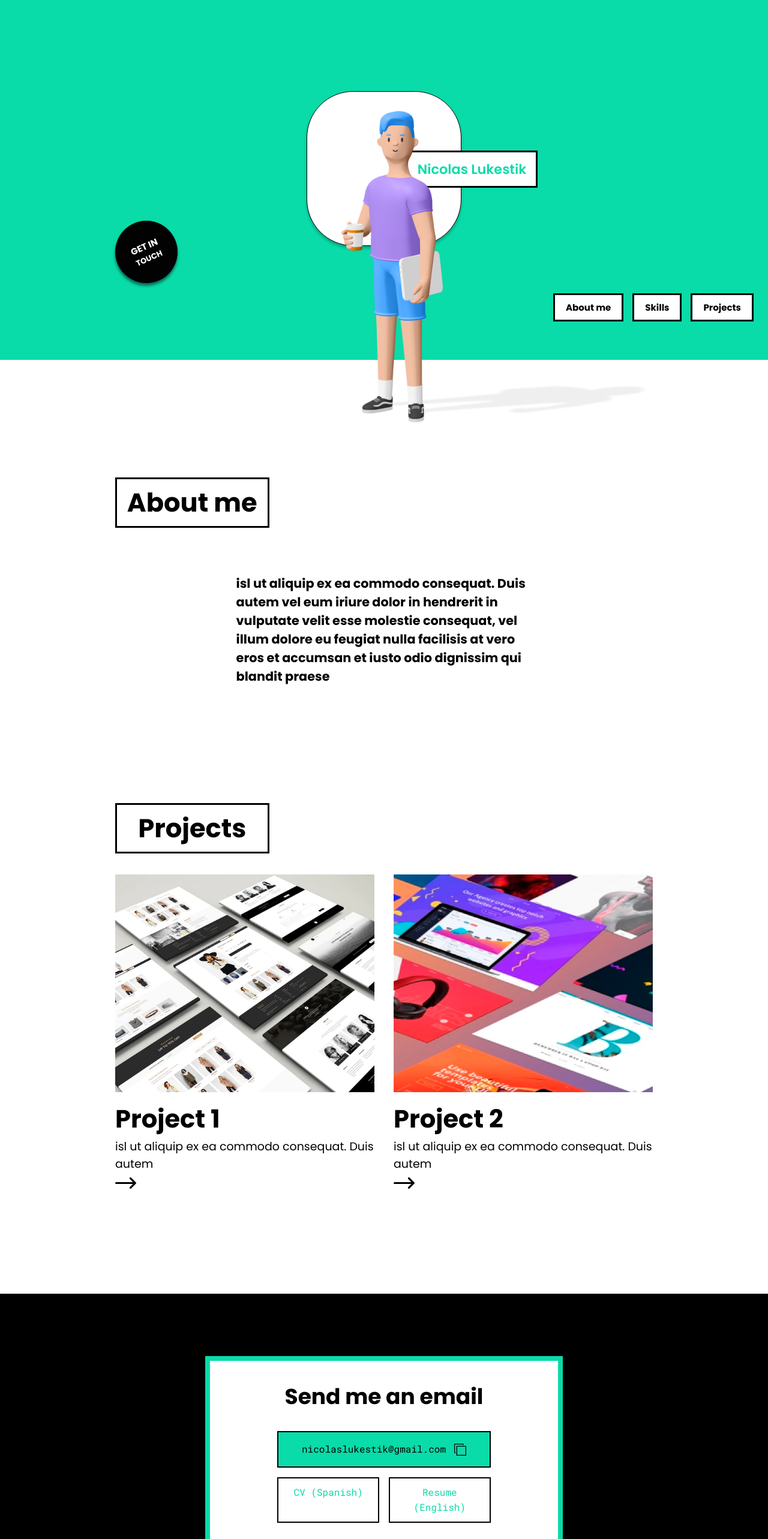
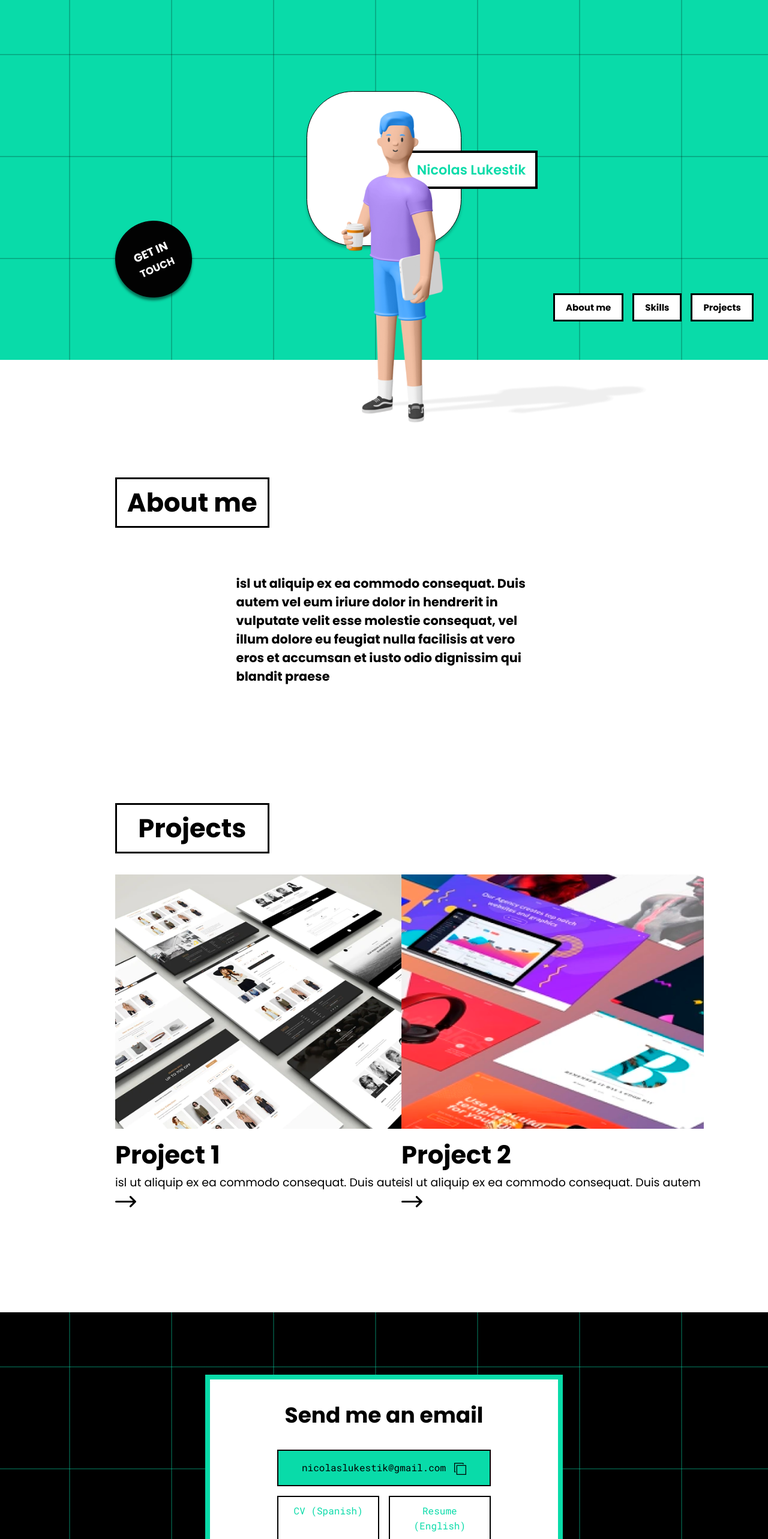
Before and after one commit to nlukestik/MyPortfolio, a React (Create React App) app: page / in a window 1280 px wide. Shown: the top 2566 px of the page at 60% size. Built offline with nearby package versions, Linux system fonts and the light colour scheme.

Commit message:
Minor design modifications

```diff
--- a/package.json
+++ b/package.json
@@ -36,5 +36,10 @@
       "last 1 firefox version",
       "last 1 safari version"
     ]
+  },
+  "devDependencies": {
+    "sass": "^1.39.2",
+    "sass-loader": "^10.2.0",
+    "webpack": "^4.44.2"
   }
 }
--- a/src/App.jsx
+++ b/src/App.jsx
@@ -16,8 +16,10 @@ const useStyles = makeStyles({
 		alignItems: "center",
 		minHeight: "75vh",
 		color: "white",
-		background: "#09DBA9",
-		backgroundSize: "cover",
+		backgroundColor: "#09DBA9",
+    backgroundImage: "linear-gradient(to right, rgba(0, 0, 0, 0.2) 2px, transparent 1px), linear-gradient(to bottom, rgba(0, 0, 0, 0.2) 2px, transparent 1px)",
+    backgroundSize: "170px 170px",
+    backgroundPosition: "115px 90px",
 	},
 })
 
@@ -33,16 +35,6 @@ export default function App() {
 		return () => window.removeEventListener("scroll", handleScroll)
 	}, [])
 
-  // var rows = [];
-  // for (var i = 0; i < 4; i++) {
-  //   rows.push(<div className="lineX" key={i} style={{top: `${i * 10}em`, margin: "5em 0"}}/>);
-  // }
-
-  // var columns = [];
-  // for (var j = 0; j < 10; j++) {
-  //   columns.push(<div className="lineY" key={j} style={{left: `${j * 10}em`, margin: "5em 0"}}/>);
-  // }
-
 	return (
 
 		<section className="Parallax">
@@ -56,8 +48,6 @@ export default function App() {
 				className="Parallax__grid"
 				style={{ transform: `translateY(${offsetY * 0.5}px)` }}
 			>
-        {/* {columns}
-        {rows} */}
       </div>
 
 			<div className="Parallax__content">
--- a/src/components/Contact.jsx
+++ b/src/components/Contact.jsx
@@ -1,6 +1,6 @@
 import React from 'react'
 import { makeStyles } from '@material-ui/core/styles'
-import { Grid, Button, Tooltip, ClickAwayListener } from '@material-ui/core'
+import { Grid, Button, Tooltip } from '@material-ui/core'
 import {ReactComponent as SvgCopy} from '../svgicons/copy.svg';
 
 
@@ -9,7 +9,10 @@ const useStyles = makeStyles((theme) => ({
 		display: "flex",
 		justifyContent: "center",
 		padding: "2.5em 3em",
-		background: "black",
+		backgroundColor: "black",
+    backgroundImage: "linear-gradient(to right, rgba(9, 219, 169, 0.3) 2px, transparent 1px), linear-gradient(to bottom, rgba(9, 219, 169, 0.3) 2px, transparent 1px)",
+    backgroundSize: "170px 170px",
+    backgroundPosition: "115px 90px",
 	},
 	formContainer: {
 		width: "30%",
@@ -50,9 +53,6 @@ const useStyles = makeStyles((theme) => ({
 		minWidth: "0",
 		marginLeft: "1em",
 		padding:"0",
-		"&:hover" : {
-			background: "none"
-		}
 	}
 }));
 
@@ -61,13 +61,12 @@ export default function Contact() {
 
 	const [open, setOpen] = React.useState(false);
 
-	const handleTooltipClose = () => {
-		setOpen(false);
-	};
+  const email = "nicolaslukestik@gmail.com"
 
 	const handleTooltipOpen = () => {
 		setOpen(true);
-		navigator.clipboard.writeText('nicolaslukestik@gmail.com')
+		navigator.clipboard.writeText(email)
+    setTimeout(function () {setOpen(false)}, 1300);
 	};
 
 	return(
@@ -85,16 +84,14 @@ export default function Contact() {
 								<a
 									href="mailto:nicolaslukestik@gmail.com"
 									style={{textDecoration: "none", color: "black"}}>
-									nicolaslukestik@gmail.com
+									{email}
 								</a>
 							</code>
 
-							<ClickAwayListener onClickAway={handleTooltipClose}>
               <Tooltip
                 arrow
                 placement="right"
                 open={open}
-										disableTouchListener
                 title="Copied to Clipboard">
                 <Button
                   className={classes.copyBtn}
@@ -103,7 +100,6 @@ export default function Contact() {
                   <SvgCopy />
                 </Button>
               </Tooltip>
-							</ClickAwayListener>
 						</div>
 					</Grid>
 
--- a/src/components/Home.jsx
+++ b/src/components/Home.jsx
@@ -20,7 +20,7 @@ const useStyles = makeStyles(theme => ({
     right: "30%",
     padding: "0.5em 0.7em",
     background: "white",
-    border: "3px solid black",
+    border: "4px solid black",
 		fontWeight: "600",
 		fontSize: "1.4em",
     color: "#09DBA9",
@@ -41,8 +41,8 @@ const useStyles = makeStyles(theme => ({
     justifyItems: "center",
     alignItems: "center",
     alignContent: "center",
-    height: "6.5em",
-    width: "6.5em",
+    height: "8em",
+    width: "8em",
     transform: "rotateZ(-23.8deg) !important",
     backgroundColor: "#020202",
     boxShadow: "-2px 4px 4px 0px rgb(0, 0, 0, 0.5)",
@@ -50,6 +50,10 @@ const useStyles = makeStyles(theme => ({
     fontWeight: "bold",
     textDecoration: "none",
     color: "white",
+    transitionDuration: "0.3s",
+    "&:hover" : {
+
+    }
   }
 }))
 
@@ -67,8 +71,8 @@ export default function Home() {
 
       <div className={classes.circle}>
         <a href="#contact" className={classes.circleText}>
-          <span style={{fontSize: "15px"}}>GET IN<br/></span>
-          <span style={{fontSize: "13px"}}>TOUCH</span>
+          <span style={{fontSize: "19px"}}>GET IN<br/></span>
+          <span style={{fontSize: "17px"}}>TOUCH</span>
         </a>
       </div>
 
--- a/src/components/ProjectCard.jsx
+++ b/src/components/ProjectCard.jsx
@@ -1,12 +1,14 @@
 import React from 'react'
 import { makeStyles } from '@material-ui/core/styles'
-import { Grid, Card, CardContent, CardMedia } from '@material-ui/core';
+import { Card, CardContent, CardMedia } from '@material-ui/core';
 import {ReactComponent as SvgArrowRight} from '../svgicons/arrow-right.svg';
 
 const useStyles = makeStyles((theme) => ({
   card : {
     boxShadow: "none",
-    borderRadius: "0"
+    borderRadius: "0",
+    minWidth: "31.5em",
+    marginLeft: "3%"
   },
   title : {
     margin: "0.3em 0 0",
@@ -27,9 +29,7 @@ export default function ProjectCard(props) {
 
   return (
     <>
-      <Grid item sm={6} xs={12}>
-
-        <Card className={classes.card} >
+      <Card className={classes.card} style={{marginLeft: props.marginLeft}}>
 
         <CardMedia
           component="img"
@@ -52,8 +52,6 @@ export default function ProjectCard(props) {
         <SvgArrowRight />
 
       </Card>
-
-      </Grid>
     </>
   )
 }
--- a/src/components/Projects.jsx
+++ b/src/components/Projects.jsx
@@ -9,7 +9,7 @@ const useStyles = makeStyles((theme) => ({
     flexWrap: "wrap",
     boxSizing: "border-box",
 		width: "70%",
-    maxWidth: "65em"
+    maxWidth: "65em",
 	},
 	title : {
 		display: "inline-grid",
@@ -20,6 +20,14 @@ const useStyles = makeStyles((theme) => ({
 		fontSize: "2.7em",
 		border: "3px solid black"
 	},
+  // cardsContainer : {
+  //   display: "flex",
+  //   maxHeight: "60em",
+  //   overflowX: "auto",
+  //   "&::-webkit-scrollbar" : {
+  //     width: "0"
+  //   }
+  // }
 
 }));
 
@@ -31,7 +39,42 @@ export default function Projects() {
 
 			<h1 id="projects" className={classes.title}>Projects</h1>
 
+      {/* <div className={classes.cardsContainer}> */}
+
 			<Grid container spacing={4}>
+
+        <Grid item sm={6} xs={12}>
+          <ProjectCard
+            image="/images/project1.png"
+            title="Project 1"
+            text="isl ut aliquip ex ea commodo consequat. Duis autem"
+            alt="Project 1"
+            marginLeft="0"
+          />
+        </Grid>
+
+        <Grid item sm={6} xs={12}>
+          <ProjectCard
+            image="/images/project2.png"
+            title="Project 2"
+            text="isl ut aliquip ex ea commodo consequat. Duis autem"
+            alt="Project 2"
+          />
+        </Grid>
+
+        {/* <ProjectCard
+          image="/images/project1.png"
+          title="Project 1"
+          text="isl ut aliquip ex ea commodo consequat. Duis autem"
+          alt="Project 1"
+        />
+
+        <ProjectCard
+          image="/images/project2.png"
+          title="Project 2"
+          text="isl ut aliquip ex ea commodo consequat. Duis autem"
+          alt="Project 2"
+        />
 
         <ProjectCard
           image="/images/project1.png"
@@ -47,7 +90,22 @@ export default function Projects() {
           alt="Project 2"
         />
 
+        <ProjectCard
+          image="/images/project1.png"
+          title="Project 1"
+          text="isl ut aliquip ex ea commodo consequat. Duis autem"
+          alt="Project 1"
+        />
+
+        <ProjectCard
+          image="/images/project2.png"
+          title="Project 2"
+          text="isl ut aliquip ex ea commodo consequat. Duis autem"
+          alt="Project 2"
+        /> */}
+
       </Grid>
+      {/* </div> */}
 
 
 		</div>
```
Also changed, not shown: 1 other file (tests, documents, lock files or other folders). Lines whose indentation alone changed are shown as unchanged.
